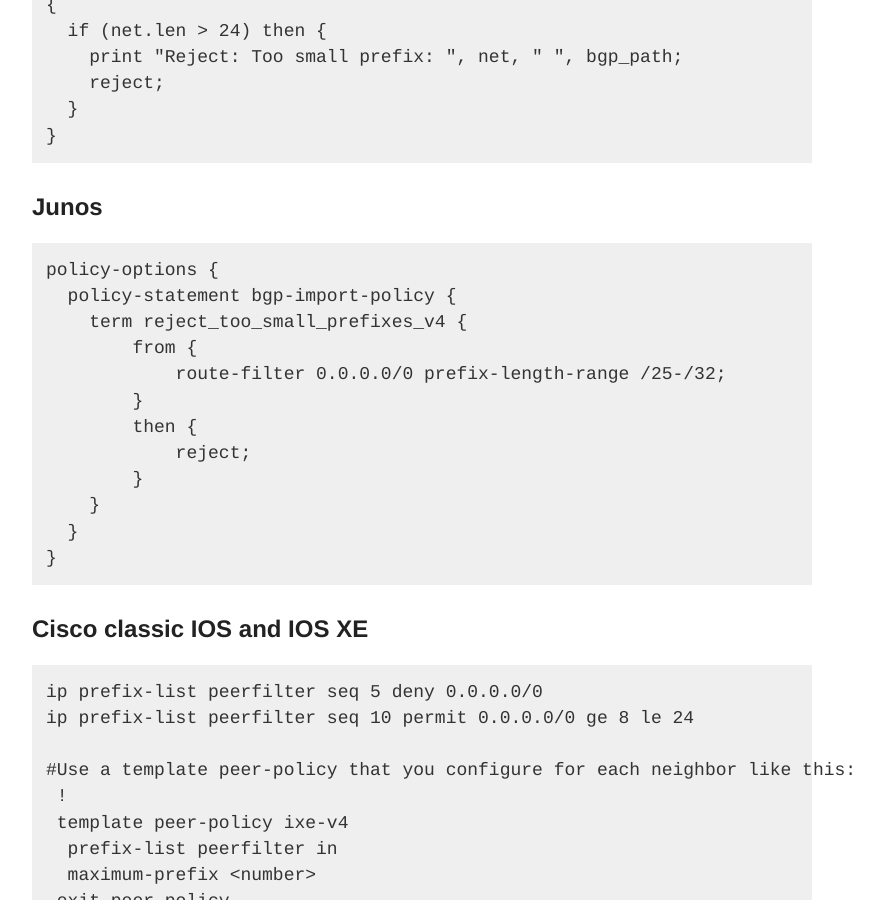
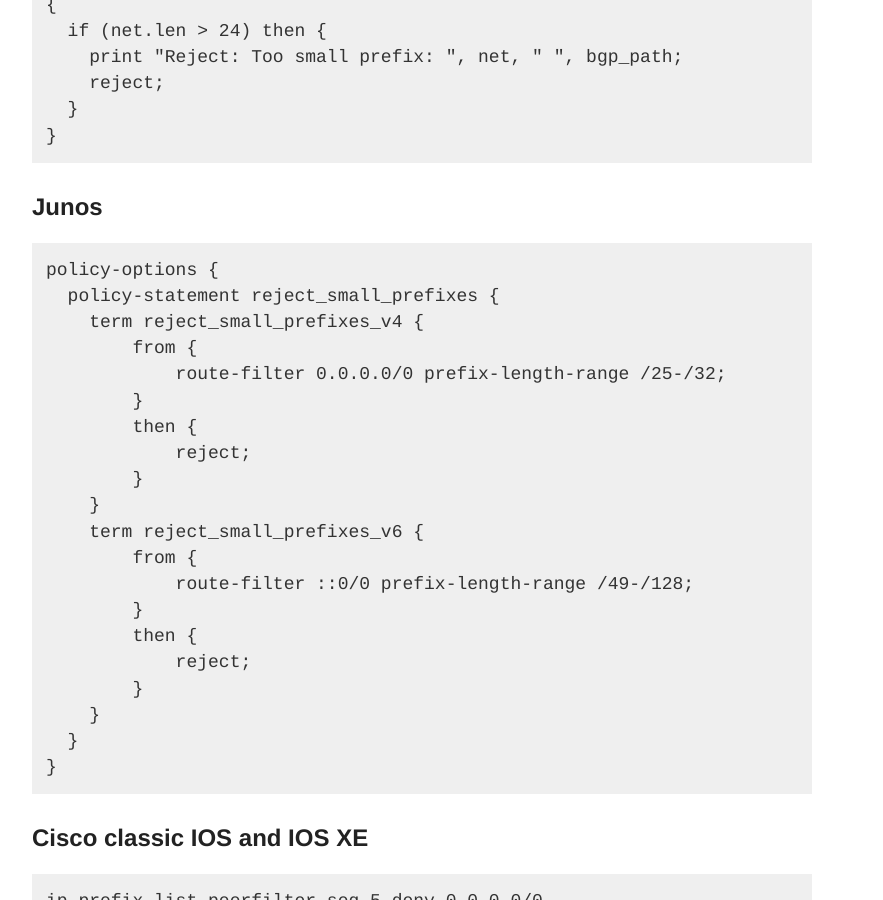
Before and after one commit to NLNOG/bgpfilterguide, a Jekyll site: the page built from guides/small_prefixes.md, in a window 1280 px wide and 900 px high, scrolled down 1187 px. Shown: the whole window, without its empty margins (218-1101 px from the left). Built offline with Jekyll 4.4.1, drawn with Linux system fonts in a browser that asks for light colours.

Commit message:
Added term for JunOS IPv6 small prefixes

````diff
--- a/guides/small_prefixes.md
+++ b/guides/small_prefixes.md
@@ -41,10 +41,18 @@
 
 ```
 policy-options {
-  policy-statement bgp-import-policy {
-    term reject_too_small_prefixes_v4 {
+  policy-statement reject_small_prefixes {
+    term reject_small_prefixes_v4 {
         from {
             route-filter 0.0.0.0/0 prefix-length-range /25-/32;
+        }
+        then {
+            reject;
+        }
+    }
+    term reject_small_prefixes_v6 {
+        from {
+            route-filter ::0/0 prefix-length-range /49-/128;
         }
         then {
             reject;
````
